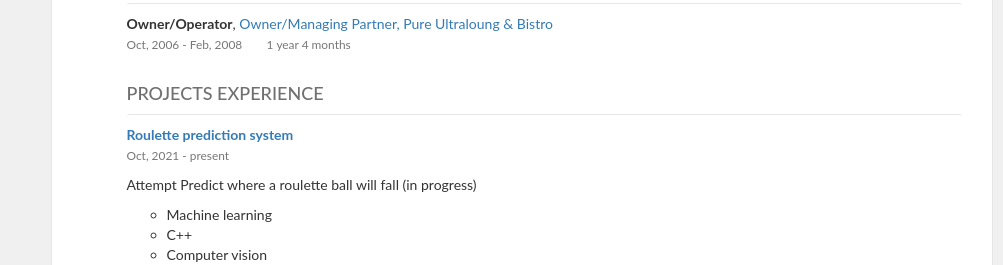
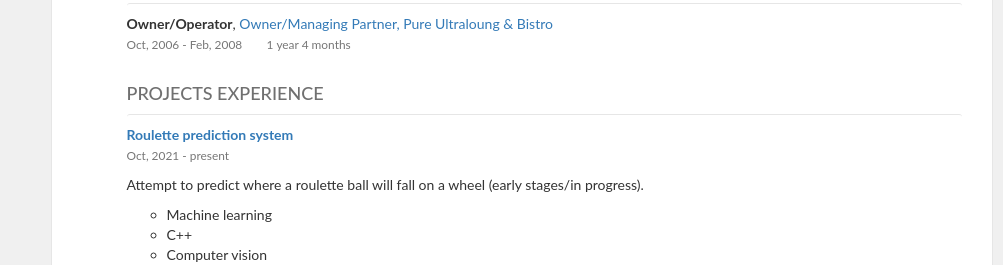
Before and after one commit to makersmasher/resume, a plain HTML site: page index.html in a window 1280 px wide. Shown: the part 1824-2089 px from the top of the page, without its empty margins (277-1280 px from the left). Drawn offline with nearby package versions, Linux system fonts and the light colour scheme; some icons are missing.

Commit message:
updated projects

```diff
--- a/index.html
+++ b/index.html
@@ -1041,7 +1041,7 @@ body {
 </li><li class="mop-wrapper"><p>Routine OS (Linux, Windows server products, BSD) installations.</p>
 </li><li class="mop-wrapper"><p>Maintenance of several types of backup solutions, including tapes, rotation of virtual disks, and network backups using ftp/scp/nfs/rsync.</p>
 </li><li class="mop-wrapper"><p>Was asked by management to assume the lead role of security technician. Implemented honeynet and IDS systems, using Virtual machines, honeywall, snort, sebek among other technologies. Setup Virtual machines for collating and managing IDS statistics, along with virtual machines (Backtrack4) for penetration testing of customer servers, and data forensics in case of data loss or outside penetration.</p>
-</li></ul></div></li><li class="card card-nested clearfix"><div class="content"><p class="clear-margin relative"><strong>Owner/Operator</strong>,&nbsp;<a href="(defunct)" target="_blank">Owner/Managing Partner, Pure Ultraloung &amp; Bistro</a></p><p class="text-muted"><small><span class="space-right">Oct, 2006 - Feb, 2008</span><span><i class="icon-clock mr-5"></i>1 year 4 months</span></small></p><div class="mop-wrapper space-bottom"></div></div></li></ul></div></div><div class="detail" id="projects-experience"><div class="icon"><i class="fs-lg icon-code"></i><span class="mobile-title">Projects Experience</span></div><div class="info"><h4 class="title text-uppercase">Projects Experience</h4><ul class="list-unstyled clear-margin"><li class="card card-nested clearfix"><div class="content"><p class="clear-margin relative"><a href="https://www.makersmasher.com/projects/roulette" target="_blank"><strong>Roulette prediction system</strong></a></p><p class="text-muted"><small><span class="space-right">Oct, 2021 - present</span></small></p><div class="mop-wrapper space-bottom"><p>Attempt Predict where a roulette ball will fall (in progress)</p>
+</li></ul></div></li><li class="card card-nested clearfix"><div class="content"><p class="clear-margin relative"><strong>Owner/Operator</strong>,&nbsp;<a href="(defunct)" target="_blank">Owner/Managing Partner, Pure Ultraloung &amp; Bistro</a></p><p class="text-muted"><small><span class="space-right">Oct, 2006 - Feb, 2008</span><span><i class="icon-clock mr-5"></i>1 year 4 months</span></small></p><div class="mop-wrapper space-bottom"></div></div></li></ul></div></div><div class="detail" id="projects-experience"><div class="icon"><i class="fs-lg icon-code"></i><span class="mobile-title">Projects Experience</span></div><div class="info"><h4 class="title text-uppercase">Projects Experience</h4><ul class="list-unstyled clear-margin"><li class="card card-nested clearfix"><div class="content"><p class="clear-margin relative"><a href="https://www.makersmasher.com/projects/roulette" target="_blank"><strong>Roulette prediction system</strong></a></p><p class="text-muted"><small><span class="space-right">Oct, 2021 - present</span></small></p><div class="mop-wrapper space-bottom"><p>Attempt to predict where a roulette ball will fall on a wheel (early stages/in progress).</p>
 </div><ul><li class="mop-wrapper"><p>Machine learning</p>
 </li><li class="mop-wrapper"><p>C++</p>
 </li><li class="mop-wrapper"><p>Computer vision</p>
```
Also changed, not shown: 1 other file.
